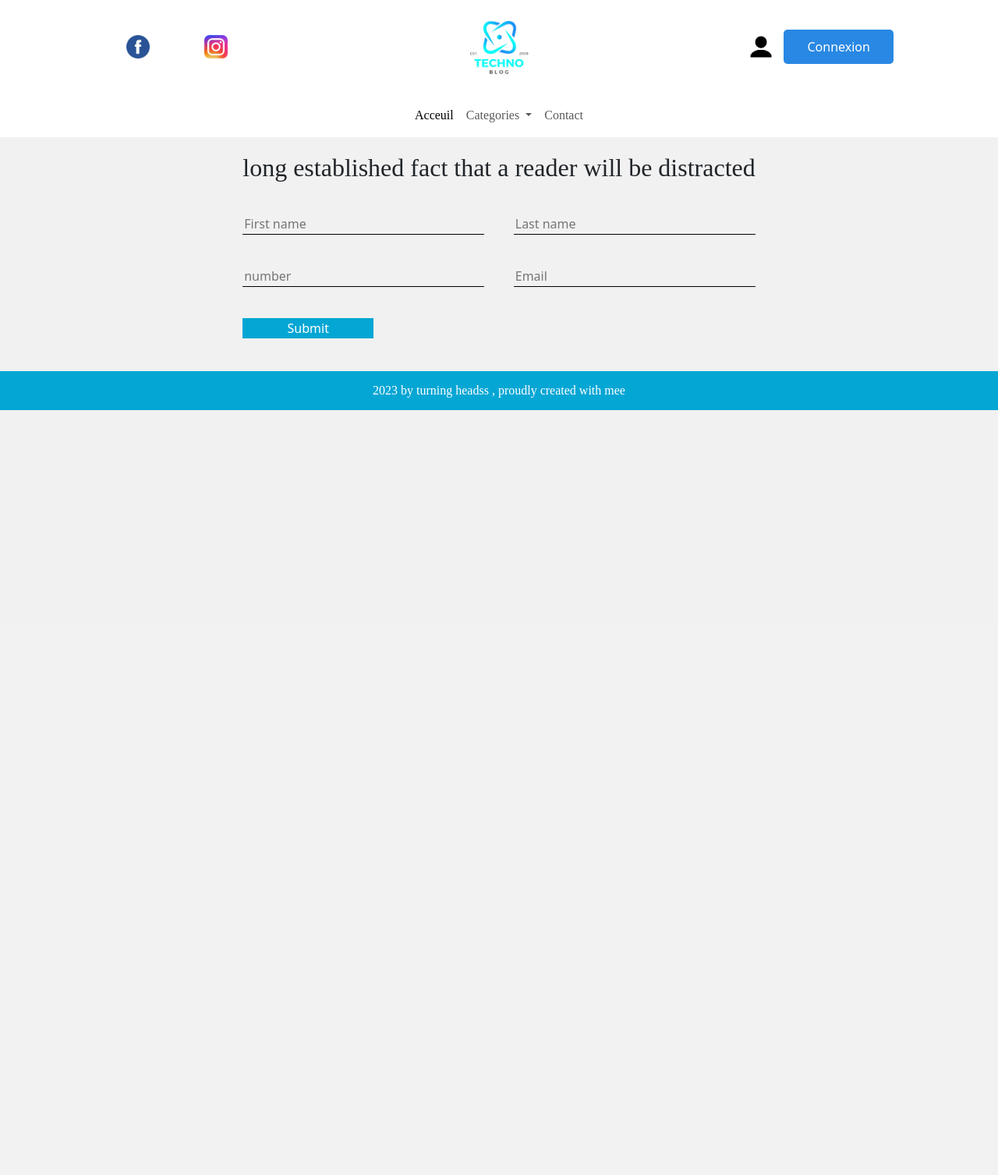
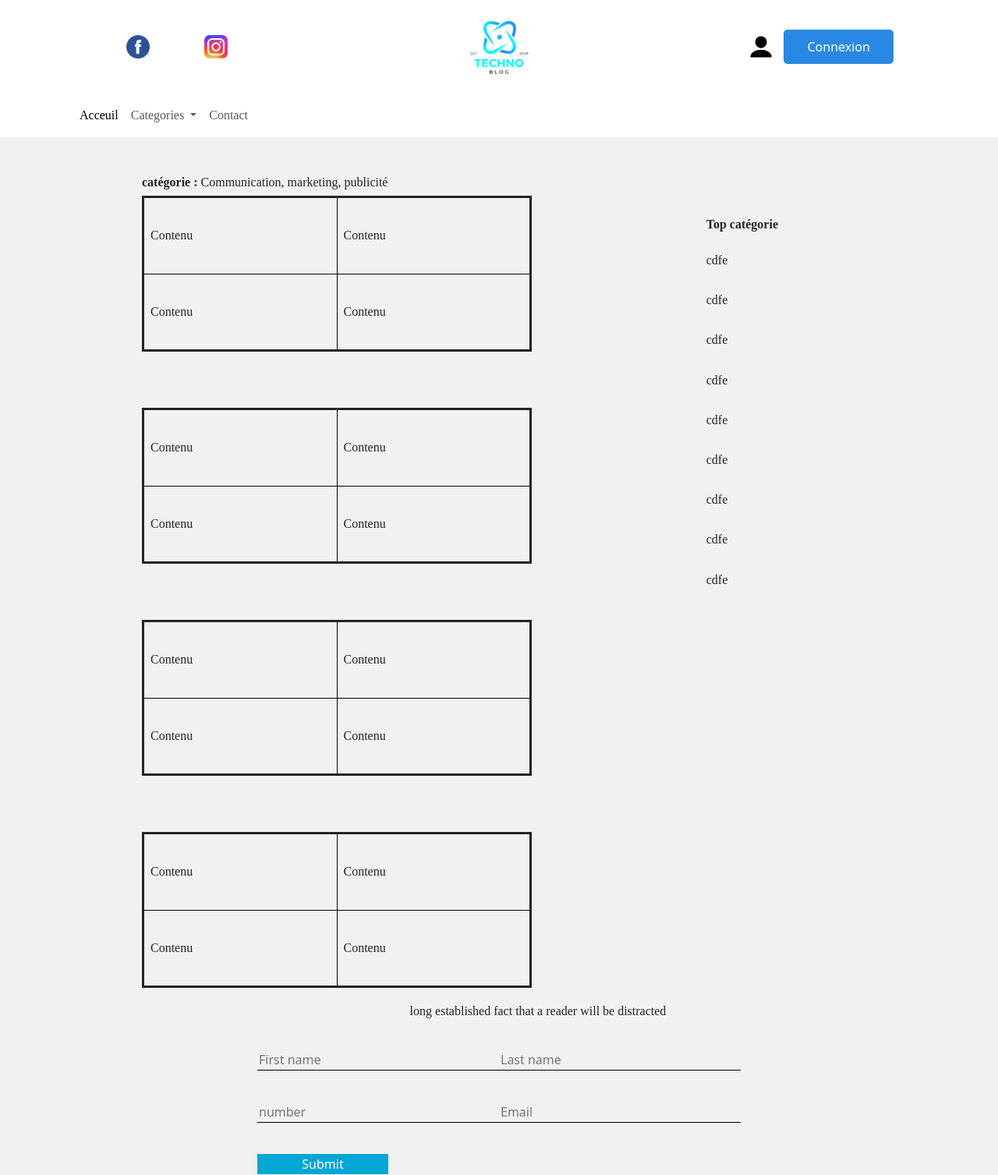
Before and after one commit to Princessai/creatix-cgt, a PHP site: page /categories.php in a window 1280 px wide. Shown: the top 1507 px of the page at 78% size. Before the commit the page ends 526 px from the top, so only its background shows below. Run offline with PHP 8.4, Linux system fonts and the light colour scheme.

Commit message:
ma page catégorie

```diff
--- a/categories.php
+++ b/categories.php
@@ -1,8 +1,84 @@
 <?php  include("header.php")  ?>
+<div class="container">
 
-<section class="categories">
+<div class="box1">
+ <br> <br>
+<table>
+<h2><strong>catégorie :</strong> Communication, marketing, publicité</h2>
+        <tr>
+            <td class="td">Contenu </td>
+            <td class="td">Contenu </td>
+        </tr>
+        <tr>
+            <td class="td">Contenu </td>
+            <td class="td">Contenu </td>
+        </tr>
+    </table>
+    <br>
+    <br>
+    <br>
+    <table>
+        <tr>
+            <td class="td">Contenu </td>
+            <td class="td">Contenu </td>
+        </tr>
+        <tr>
+            <td class="td">Contenu </td>
+            <td class="td">Contenu </td>
+        </tr>
+    </table>
+    <br>
+    <br>
+    <br>
+    <table>
+        <tr>
+            <td class="td">Contenu </td>
+            <td class="td">Contenu </td>
+        </tr>
+        <tr>
+            <td class="td">Contenu </td>
+            <td class="td">Contenu </td>
+        </tr>
+    </table>
+    <br>
+    <br>
+    <br>
+    <table>
+        <tr>
+            <td class="td">Contenu </td>
+            <td class="td">Contenu </td>
+        </tr>
+        <tr>
+            <td class="td">Contenu </td>
+            <td class="td">Contenu </td>
+        </tr>
+    </table>
+    </div>
+    <br><br>
+    <br>
+    <div class="box2">
 
-</section>
-
+    <p><strong>Top catégorie </strong> <p>
+        <br>
+    <h6>cdfe</h6>
+        <br>
+        <h6>cdfe</h6>
+        <br>
+        <h6>cdfe</h6>
+        <br>
+        <h6>cdfe</h6>
+        <br>
+        <h6>cdfe</h6>
+        <br>
+        <h6>cdfe</h6>
+        <br>
+        <h6>cdfe</h6>
+        <br>
+        <h6>cdfe</h6>
+        <br>
+        <h6>cdfe</h6>
+        <br>
+    </div>
+    </div>
 
 <?php  include("footer.php")  ?>
--- a/css/style-sandra.css
+++ b/css/style-sandra.css
@@ -0,0 +1,49 @@
+/* .tr{
+    border: 3px solid;
+    margin-left: 300px;
+
+    }
+    .td{
+    width: 400px;
+    height: 500px;
+    text-align: center;
+    border: 1px solid;
+
+    } */
+
+    table {
+        width: 500px;
+        border: 3px solid;
+        height: 200px;
+        margin-left: 100px;
+    }
+
+    .th, .td {
+        border: 1px solid #060505;
+        text-align: left;
+        padding: 8px;
+    }
+
+    .container {
+        display: flex;
+        justify-content: space-between; /* ou d'autres valeurs comme 'flex-start', 'flex-end', 'center' */
+    }
+
+    .box {
+        width: 100px;
+        height: 100px;
+        background-color: lightblue;
+        border: 1px solid #ddd;
+    }
+    .top{
+        margin-top: 50px ;
+    }
+
+    h2{
+        font-size: medium;
+        margin-left: 100px;
+    }
+    .box2{
+        margin-right: 200px;
+        margin-top: 100px;
+    }
```
